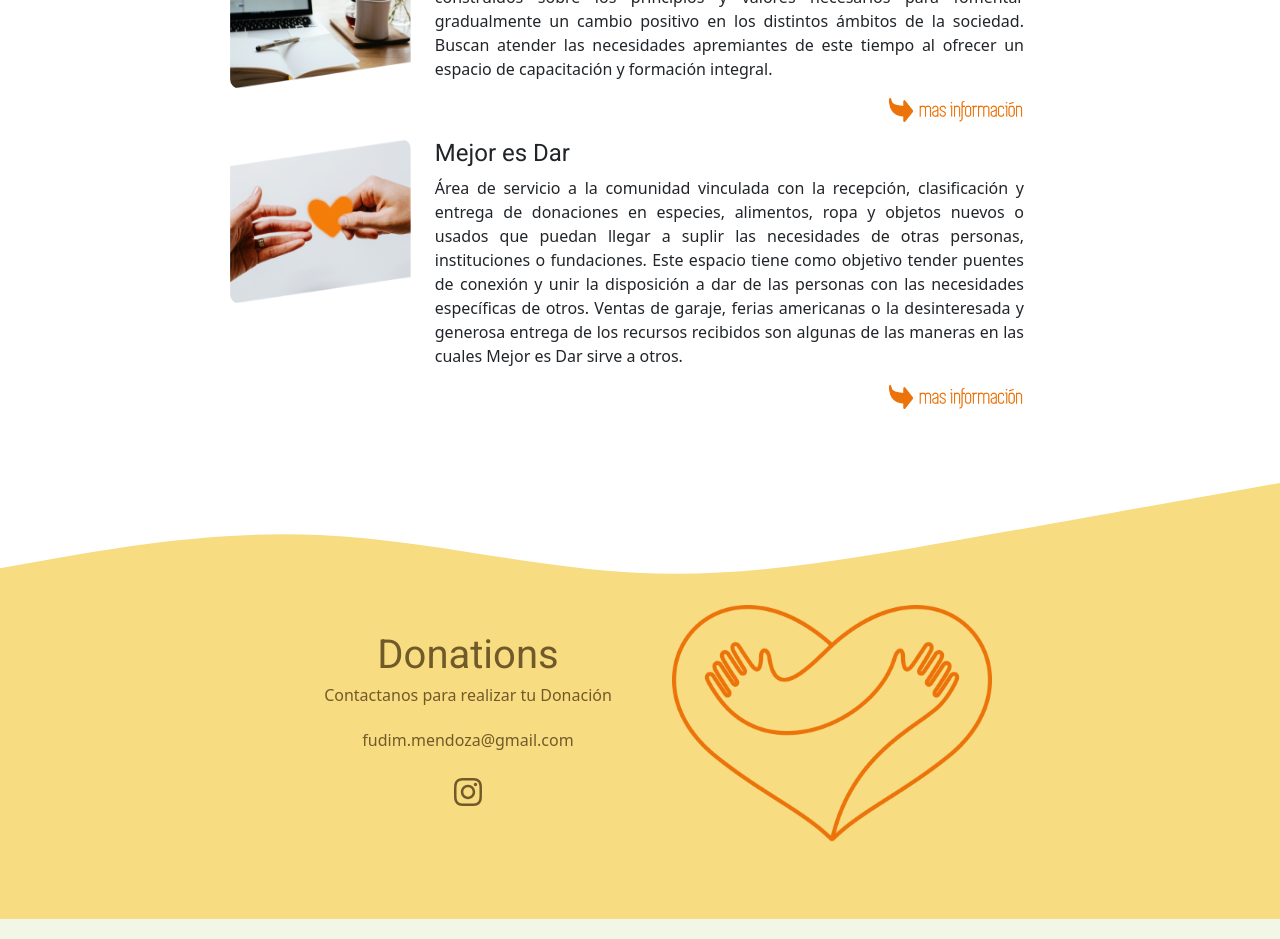
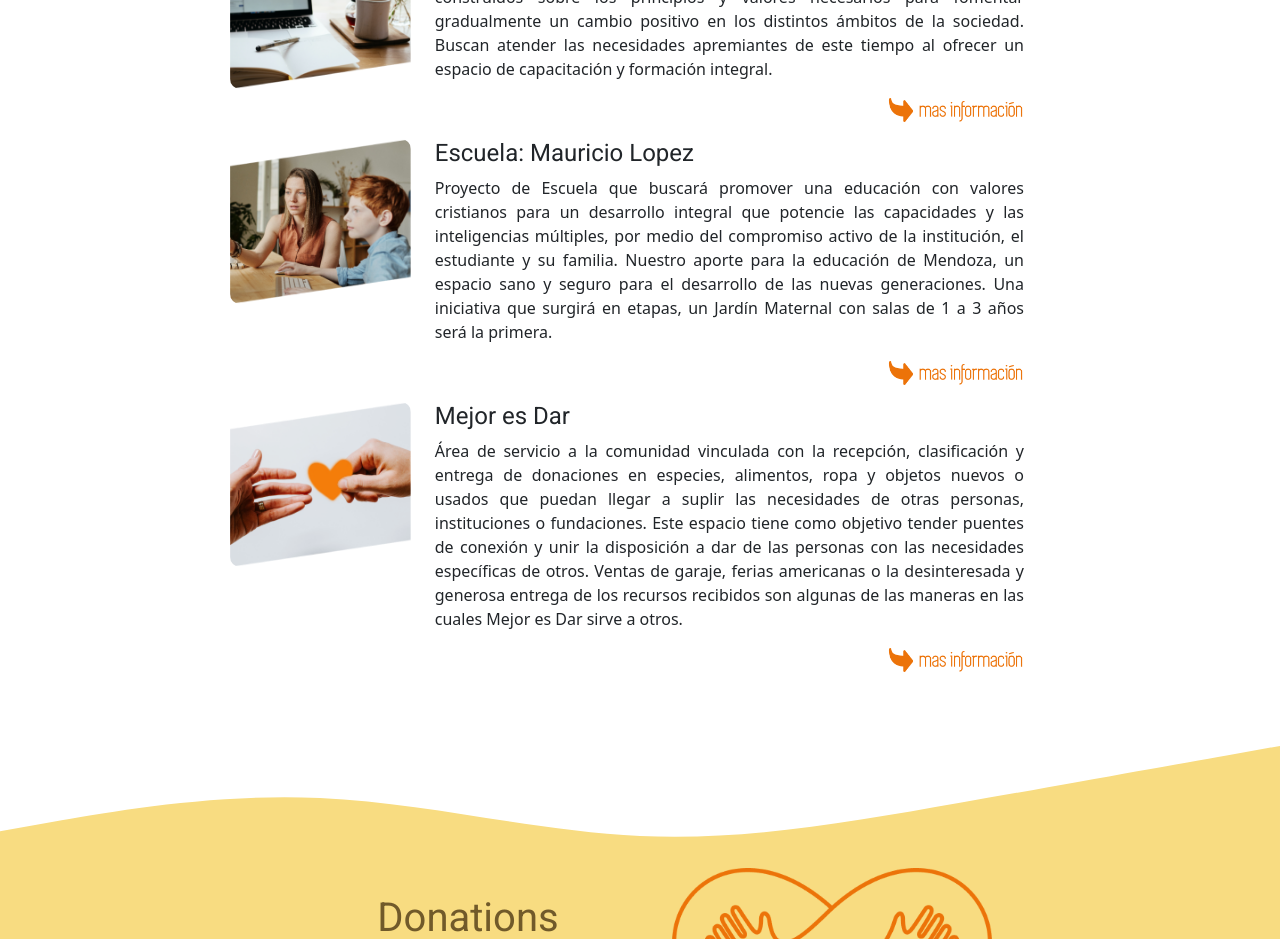
Before and after one commit to Makita7/FUDIM, a React (Create React App) app: page / in a window 1280 px wide. Shown: the part 1800-2739 px from the top of the page. Built offline with nearby package versions, Linux system fonts and the light colour scheme.

Commit message:
agregando colegio a actividades

```diff
--- a/src/pages/Escuela.js
+++ b/src/pages/Escuela.js
@@ -5,15 +5,24 @@ function Escuelas() {
         <div className='container padTop subpages padBot main'>
             <h3 className="subpagesh3">Escuela: Mauricio lopez</h3>
             <img alt='banner' className='img-fluid' src={require('../img/bannerColegio.png')}/>
-            <p>Ut culpa qui ut culpa in. Id est officia dolor minim consequat mollit dolor et dolor pariatur. Quis ea consectetur nulla laborum laborum elit non. Voluptate enim culpa esse adipisicing occaecat ipsum consequat sit Lorem deserunt cillum cupidatat. Eiusmod anim pariatur tempor eu exercitation aliquip minim reprehenderit occaecat anim qui. Non est mollit excepteur adipisicing nulla laborum duis consectetur dolore aliquip minim aliquip culpa.</p>
+            <p>Proyecto de Escuela que buscará promover una educación con valores cristianos para un desarrollo integral que potencie las capacidades y las inteligencias múltiples, por medio del compromiso activo de la institución, el estudiante y su familia. Nuestro aporte para la educación de Mendoza, un espacio sano y seguro para el desarrollo de las nuevas generaciones. Una iniciativa que surgirá en etapas,  un Jardín Maternal con salas de 1 a 3 años será la primera.</p>
+
+            {/* <h3 className="subpagesh3 padTop">Pedagogias</h3>
+            <p>Ut culpa qui ut culpa in. Id est officia dolor minim consequat mollit dolor et dolor pariatur. Quis ea consectetur nulla laborum laborum elit non. Voluptate enim culpa esse adipisicing occaecat ipsum consequat sit Lorem deserunt cillum cupidatat. Eiusmod anim pariatur tempor eu exercitation aliquip minim reprehenderit occaecat anim qui. Non est mollit excepteur adipisicing nulla laborum duis consectetur dolore aliquip minim aliquip culpa.</p> */}
+            {/* <div className="row">
+                <img alt='mejor es dar' src={require('../img/bannerPedagogias.png')}/>
+            </div> */}
+
+            <h3 className="subpagesh3 padTop">Proyecto creación escuela Mauricio López</h3>
+            <h5 className='text-center padTop padBot'><i><b>1° etapa creación jardín maternal salas 1 a 3 años.</b></i></h5>
+            <hr/>
 
 
-            <h3 className="subpagesh3 padTop">Pedagogias</h3>
-            <p>Ut culpa qui ut culpa in. Id est officia dolor minim consequat mollit dolor et dolor pariatur. Quis ea consectetur nulla laborum laborum elit non. Voluptate enim culpa esse adipisicing occaecat ipsum consequat sit Lorem deserunt cillum cupidatat. Eiusmod anim pariatur tempor eu exercitation aliquip minim reprehenderit occaecat anim qui. Non est mollit excepteur adipisicing nulla laborum duis consectetur dolore aliquip minim aliquip culpa.</p>
-            <div className="row">
-                <img alt='mejor es dar' src={require('../img/bannerPedagogias.png')}/>
-            </div>
-
+            <h3 className="subpagesh3 padTop">Mas Información</h3>
+            <a className='social' href='https://www.instagram.com/fudim.mendoza/'>
+                <svg className='icon' stroke="currentColor" fill="currentColor" stroke-width="0" viewBox="0 0 448 512" height="1em" width="1em" xmlns="http://www.w3.org/2000/svg"><path d="M224.1 141c-63.6 0-114.9 51.3-114.9 114.9s51.3 114.9 114.9 114.9S339 319.5 339 255.9 287.7 141 224.1 141zm0 189.6c-41.1 0-74.7-33.5-74.7-74.7s33.5-74.7 74.7-74.7 74.7 33.5 74.7 74.7-33.6 74.7-74.7 74.7zm146.4-194.3c0 14.9-12 26.8-26.8 26.8-14.9 0-26.8-12-26.8-26.8s12-26.8 26.8-26.8 26.8 12 26.8 26.8zm76.1 27.2c-1.7-35.9-9.9-67.7-36.2-93.9-26.2-26.2-58-34.4-93.9-36.2-37-2.1-147.9-2.1-184.9 0-35.8 1.7-67.6 9.9-93.9 36.1s-34.4 58-36.2 93.9c-2.1 37-2.1 147.9 0 184.9 1.7 35.9 9.9 67.7 36.2 93.9s58 34.4 93.9 36.2c37 2.1 147.9 2.1 184.9 0 35.9-1.7 67.7-9.9 93.9-36.2 26.2-26.2 34.4-58 36.2-93.9 2.1-37 2.1-147.8 0-184.8zM398.8 388c-7.8 19.6-22.9 34.7-42.6 42.6-29.5 11.7-99.5 9-132.1 9s-102.7 2.6-132.1-9c-19.6-7.8-34.7-22.9-42.6-42.6-11.7-29.5-9-99.5-9-132.1s-2.6-102.7 9-132.1c7.8-19.6 22.9-34.7 42.6-42.6 29.5-11.7 99.5-9 132.1-9s102.7-2.6 132.1 9c19.6 7.8 34.7 22.9 42.6 42.6 11.7 29.5 9 99.5 9 132.1s2.7 102.7-9 132.1z"></path></svg>
+            </a>
+            <h5 className='masinfoh5 text-center padTop'><a className='link' href='+54 9 2616 96-8769'>Contacto: +54 9 261 696-8769</a></h5>
         </div>
       );
   }
--- a/src/pages/NuestrasActividades.js
+++ b/src/pages/NuestrasActividades.js
@@ -44,13 +44,14 @@ function NuestrasActividades() {
             imgSmall={require('../img/alcanceSmall.png')}
           />
 
-          {/* <Actividad
+          <Actividad
             actividad='Escuela: Mauricio Lopez'
             img={require('../img/cole.png')}
-            descripcion='Minim laboris ex do irure amet nulla laboris non. Amet consectetur aute eu nulla aliquip ad. Amet sunt excepteur nostrud tempor mollit laboris. Anim commodo officia excepteur laboris do ea. Minim enim cupidatat ea deserunt mollit exercitation elit quis. Nulla adipisicing tempor laborum enim eu enim.'
+            descripcion='Proyecto de Escuela que buscará promover una educación con valores cristianos para un desarrollo integral que potencie las capacidades y las inteligencias múltiples, por medio del compromiso activo de la institución, el estudiante y su familia.
+            Nuestro aporte para la educación de Mendoza, un espacio sano y seguro para el desarrollo de las nuevas generaciones. Una iniciativa que surgirá en etapas,  un Jardín Maternal con salas de 1 a 3 años será la primera.'
             to='/escuela'
             imgSmall={require('../img/coleSmall.png')}
-          /> */}
+          />
 
           <Actividad
             actividad='Mejor es Dar'
```
